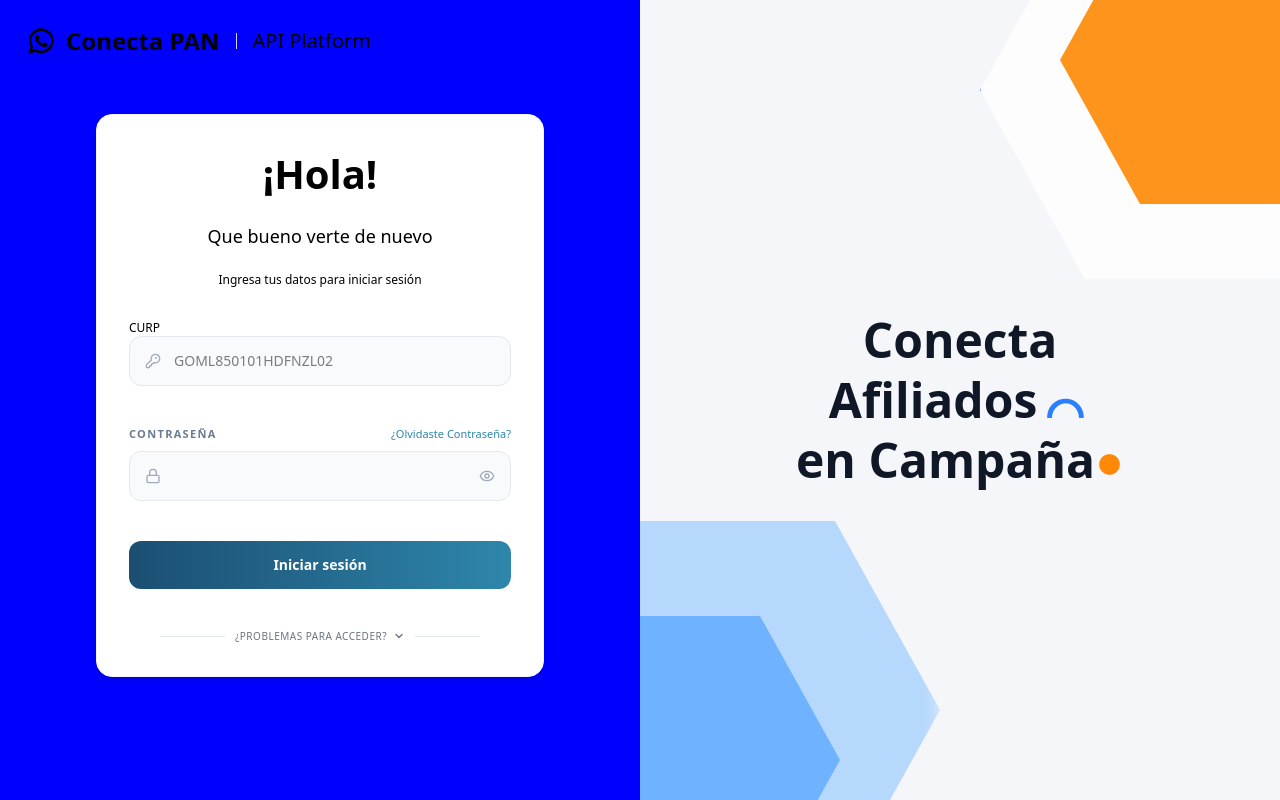
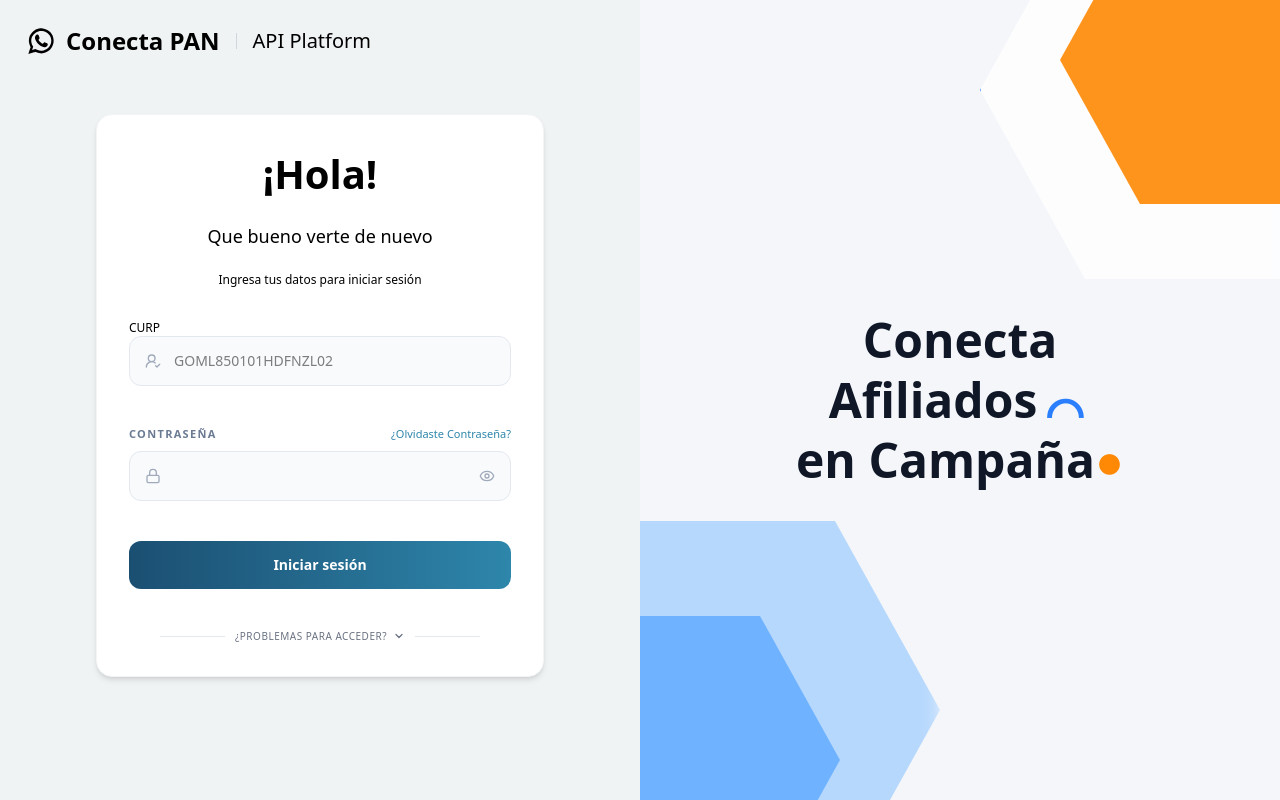
Before and after one commit to CESARBR2025/sjr-qa-conecta-pan, a Next.js app: page /login in a window 1280 px wide. Built offline with nearby package versions, Linux system fonts and the light colour scheme.

Commit message:
cambiando

```diff
--- a/app/globals.css
+++ b/app/globals.css
@@ -1,7 +1,7 @@
 @import "tailwindcss";
 
 :root {
-  --background: blue;
+  --background: #F0F3F4;
 
 }
 
--- a/components/login/LoginForm.tsx
+++ b/components/login/LoginForm.tsx
@@ -13,6 +13,7 @@
   AlertCircle,
   Lock,
   Loader2,
+  UserRoundCheck,
 } from 'lucide-react';
 
 
@@ -134,7 +135,7 @@
             </label>
 
             <div className="relative group">
-              <KeyRound className="absolute left-4 top-1/2 -translate-y-1/2 text-[#A0AABB] group-focus-within:text-[#2E86AB]" size={16} />
+              <UserRoundCheck className="absolute left-4 top-1/2 -translate-y-1/2 text-[#A0AABB] group-focus-within:text-[#2E86AB]" size={16} />
 
               <input
                 type="text"
```
